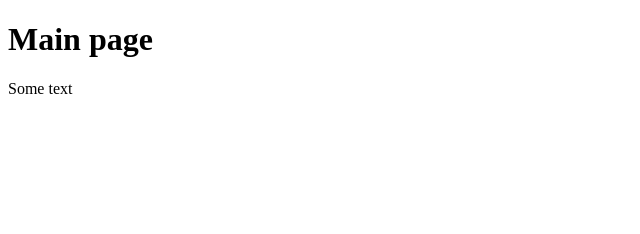
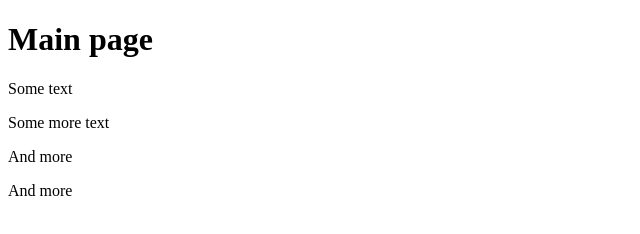
Before and after one commit to NemiroffLight/RRPS01, a plain HTML site: page index.html in a window 1280 px wide. Shown: the whole page, without its empty margins (0-640 px from the left). Drawn offline with Linux system fonts and the light colour scheme.

Commit message:
Added some text

```diff
--- a/index.html
+++ b/index.html
@@ -7,5 +7,8 @@
 <body>
    <h1>Main page</h1>
    <p>Some text</p>
+   <p>Some more text</p>
+   <p>And more</p>
+   <p>And more</p>
 </body>
 </html>
```
